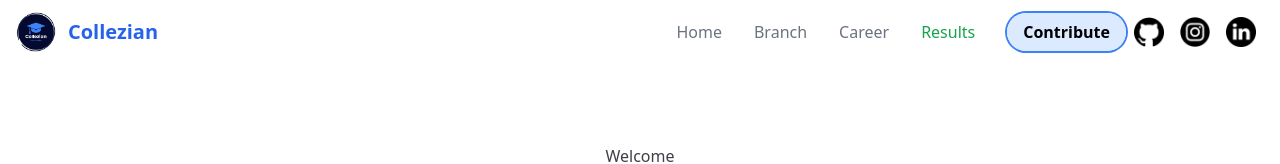
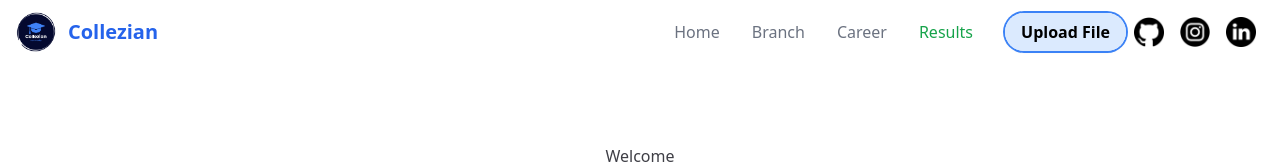
Before and after one commit to modest-azad/collezian-0.1.0, a Next.js app: page / in a window 1280 px wide. Shown: the top 164 px of the page. Built offline with nearby package versions, Linux system fonts and the light colour scheme.

Commit message:
contribute to upload file

```diff
--- a/src/components/Navigation_bar.js
+++ b/src/components/Navigation_bar.js
@@ -61,7 +61,7 @@ const hamburger = ()=>{
 
                 <li className="max-sm:pt-4 max-sm:flex max-sm:justify-center">
                   {/* Action button  */}
-            <Link  href="/contribution" className="ring-2 ring-blue-500 bg-blue-100 shadow hover:shadow-xl font-semibold py-2 px-4 rounded-3xl "> Contribute </Link>
+            <Link  href="/contribution" className="ring-2 ring-blue-500 bg-blue-100 shadow hover:shadow-xl font-semibold py-2 px-4 rounded-3xl "> Upload File </Link>
                 </li>
             </ul>
             <div className="social-icons flex justify-center max-sm:mb-4">
```
